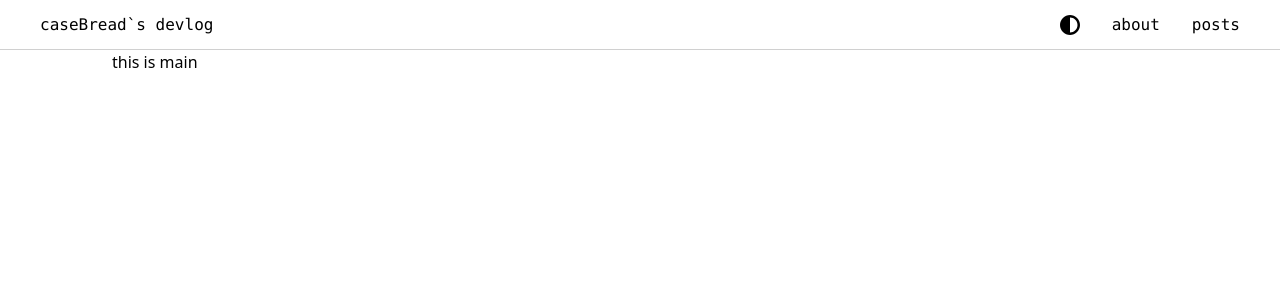
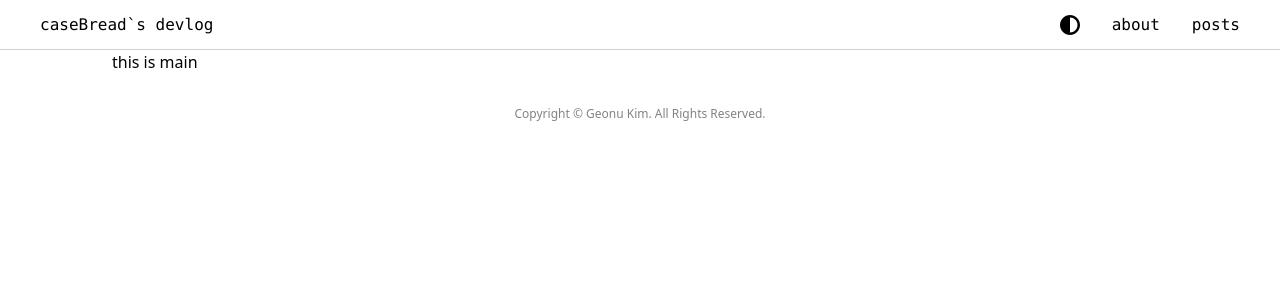
Before and after one commit to caseBread/blog-archive, a Next.js app: page / in a window 1280 px wide. Shown: the top 300 px of the page. Built offline with nearby package versions, Linux system fonts and the light colour scheme.

Commit message:
feat : footer 추가

```diff
--- a/src/app/layout.tsx
+++ b/src/app/layout.tsx
@@ -23,6 +23,11 @@ const RootLayout = ({ children }: { children: React.ReactNode }) => {
         <main className="m-auto" style={{ maxWidth: '1056px' }}>
           {children}
         </main>
+        <footer className="my-8 flex">
+          <span className="m-auto text-xs text-gray-600">
+            Copyright © Geonu Kim. All Rights Reserved.
+          </span>
+        </footer>
       </body>
     </html>
   );
```
